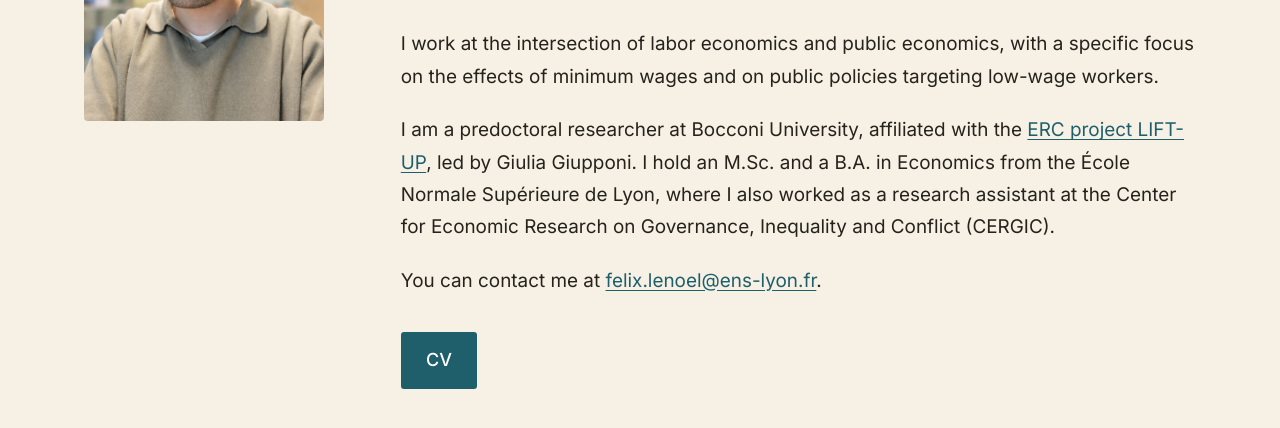
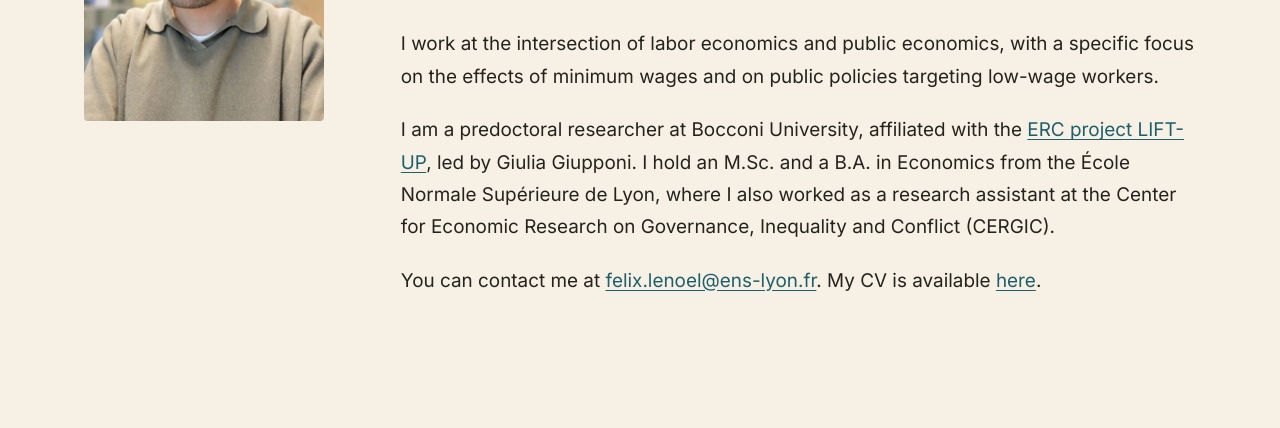
Before and after one commit to felix-lenoel/felix-lenoel.github.io, a plain HTML site: page index.html in a window 1280 px wide. Shown: the part 322-750 px from the top of the page. Drawn offline with Linux system fonts and the light colour scheme.

Commit message:
Update index.html

```diff
--- a/index.html
+++ b/index.html
@@ -168,10 +168,8 @@
       <div class="bio">
         <p>I work at the intersection of labor economics and public economics, with a specific focus on the effects of minimum wages and on public policies targeting low-wage workers.</p>
         <p>I am a predoctoral researcher at Bocconi University, affiliated with the <a href="https://www.giuliagiupponi.com/erc-liftup">ERC project LIFT-UP</a>, led by Giulia Giupponi. I hold an M.Sc. and a B.A. in Economics from the École Normale Supérieure de Lyon, where I also worked as a research assistant at the Center for Economic Research on Governance, Inequality and Conflict (CERGIC).</p>
-        <p>You can contact me at <a href="mailto:felix.lenoel@ens-lyon.fr">felix.lenoel@ens-lyon.fr</a>.</p>
+        <p>You can contact me at <a href="mailto:felix.lenoel@ens-lyon.fr">felix.lenoel@ens-lyon.fr</a>. My CV is available <a href="cv_lenoel.pdf" download>here</a>.</p>
       </div>
-
-      <a class="btn" href="cv_lenoel.pdf" download>CV </a>
     </section>
   </main>
 </body>
```
